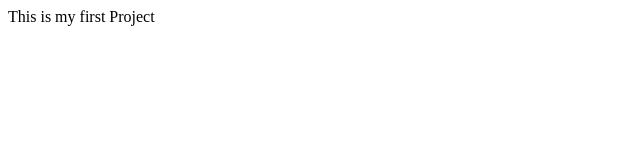
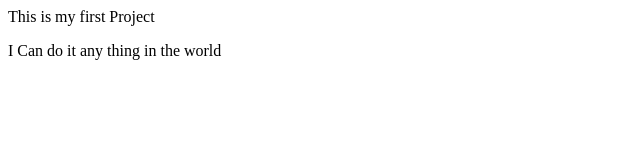
Before and after one commit to Amit-Kumar-98/localrepo, a plain HTML site: page index.html in a window 1280 px wide. Shown: the whole page, without its empty margins (0-640 px from the left). Drawn offline with Linux system fonts and the light colour scheme.

Commit message:
initial-ccommand

```diff
--- a/index.html
+++ b/index.html
@@ -1 +1,2 @@
 <p>This is my first Project</p>
+<p>I Can do it any thing in the world</p>
```
